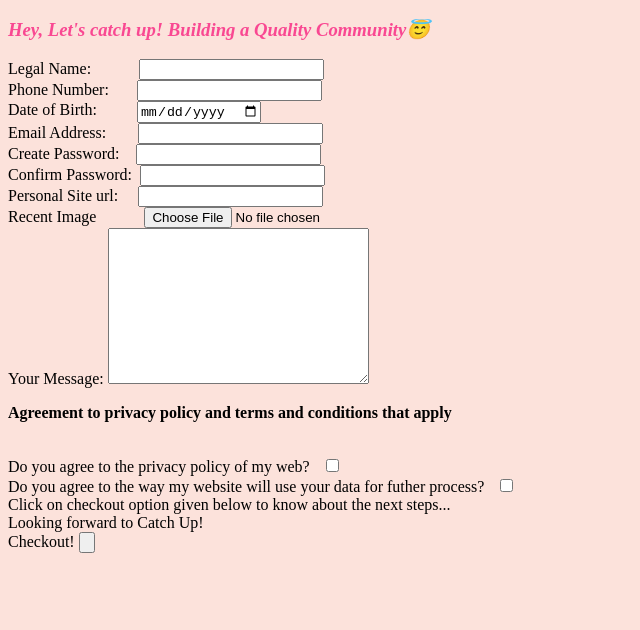
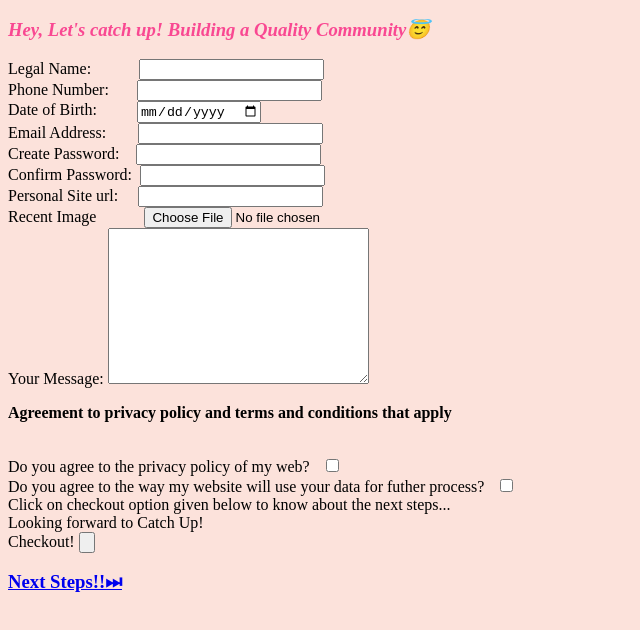
Before and after one commit to ADITI-2003/CV, a plain HTML site: page Catch Up Page.html in a window 1280 px wide. Shown: the whole page, without its empty margins (0-640 px from the left). Drawn offline with Linux system fonts and the light colour scheme.

Commit message:
Update Catch Up Page.html

```diff
--- a/Catch Up Page.html
+++ b/Catch Up Page.html
@@ -50,5 +50,6 @@
     <label>Checkout!</label>
     <input type="submit" name="submit" value="">
   </form>
+    <h3><a href="Server Response.html">Next Steps!!⏭</a></h3>
   </body>
 </html>
```
